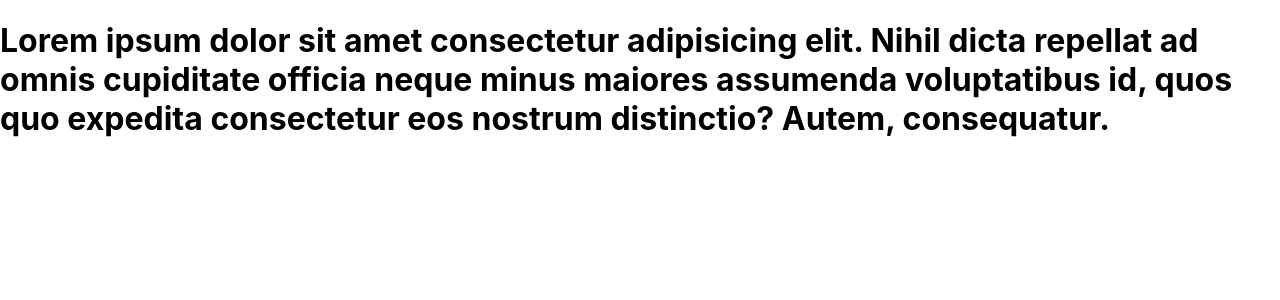
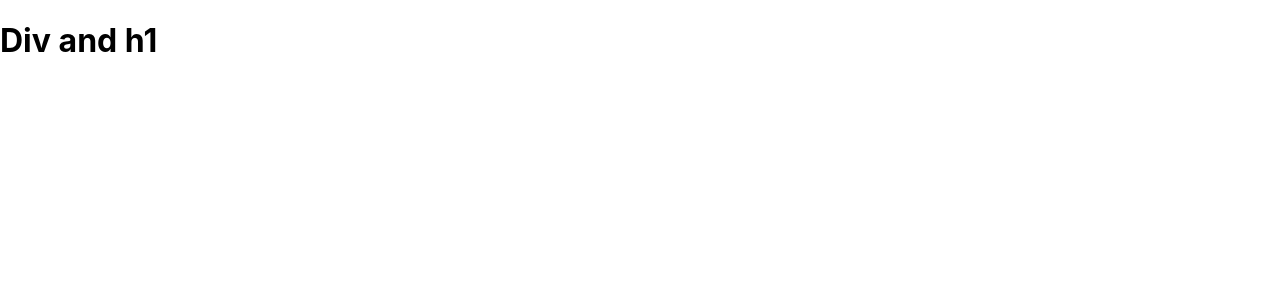
Before and after one commit to Surajpawar83/my-app, a React (Create React App) app: page / in a window 1280 px wide. Shown: the top 300 px of the page. Built offline with nearby package versions, Linux system fonts and the light colour scheme.

Commit message:
basic-multi tag

```diff
--- a/src/App.js
+++ b/src/App.js
@@ -1,13 +1,10 @@
-//multi line JSX
+//multi Tag
 
 function App() {
   return (
-    <h1>
-      Lorem ipsum dolor sit amet consectetur adipisicing elit. Nihil dicta
-      repellat ad omnis cupiditate officia neque minus maiores assumenda
-      voluptatibus id, quos quo expedita consectetur eos nostrum distinctio?
-      Autem, consequatur.
-    </h1>
+    <div>
+      <h1>Div and h1</h1>
+    </div>
   );
 }
 
```
